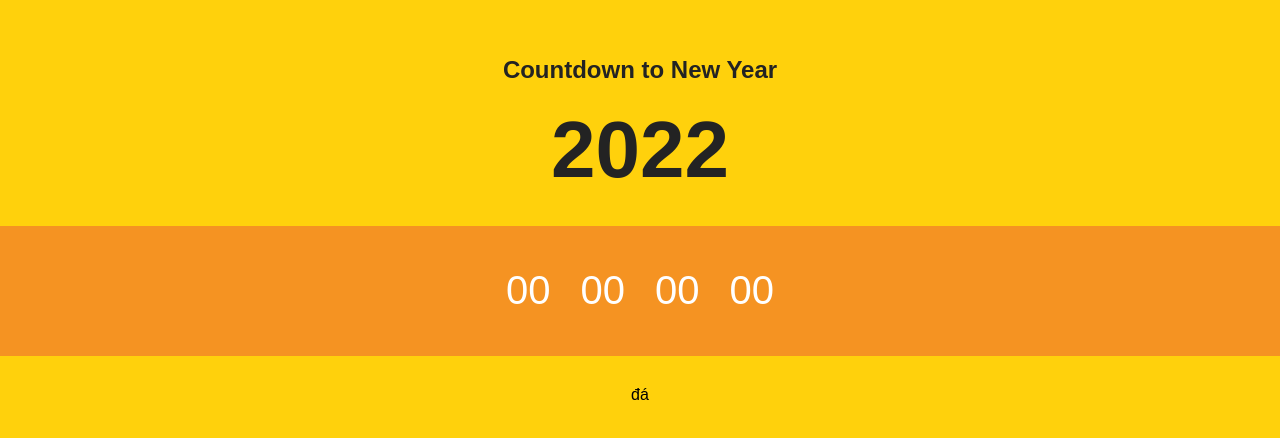
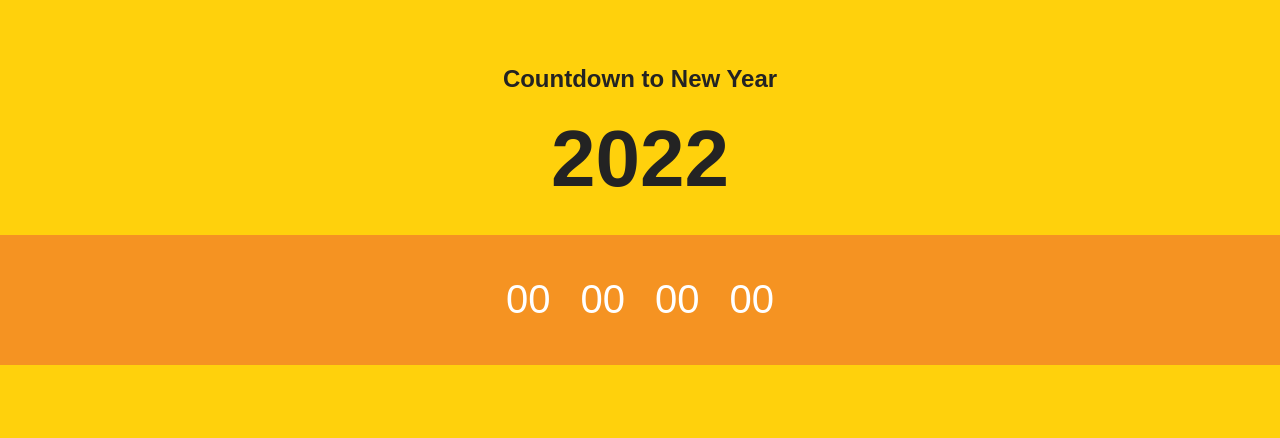
Before and after one commit to liembui22/My-Sefl-Study-In-Here, a plain HTML site: page 2026.08.18 - 20_Project_HTMLCSSJS/Project_5_live_countdown_timer/index.html in a window 1280 px wide. Shown: the part 180-618 px from the top of the page. Drawn offline with Linux system fonts and the light colour scheme.

Commit message:
Update index.html

```diff
--- a/2026.08.18 - 20_Project_HTMLCSSJS/Project_5_live_countdown_timer/index.html
+++ b/2026.08.18 - 20_Project_HTMLCSSJS/Project_5_live_countdown_timer/index.html
@@ -16,7 +16,7 @@
         <div id="minute">00</div>
         <div id="second">00</div>
     </div>
-đá
+
     <script src="index.js"></script>
 </body>
 </html>
```
